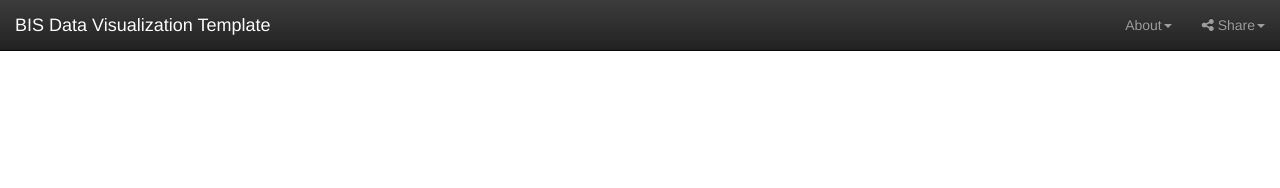
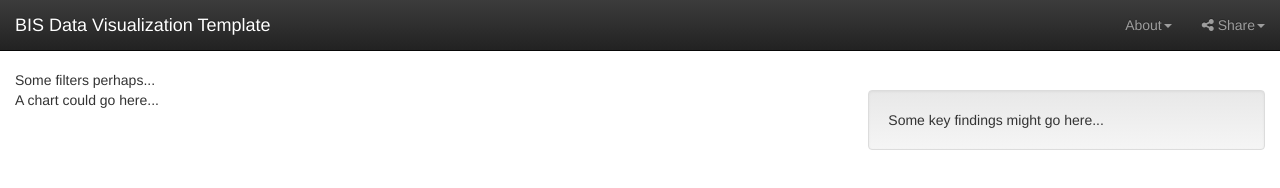
Before and after one commit to UK-BIS-Analysis/BIS_Viz_Toolkit, a website: page index.html in a window 1280 px wide. Drawn offline with Linux system fonts and the light colour scheme.

Commit message:
Some basic HTML placeholders and some basic CSS

```diff
--- a/css/general.css
+++ b/css/general.css
@@ -8,3 +8,8 @@
     and generally to all visualizations but feel free to tweak.
 
 */
+
+/* Offset the main container so that it's not hidden under the navbar */
+#mainContainer {
+  margin-top: 70px;
+}
--- a/index.html
+++ b/index.html
@@ -127,13 +127,24 @@
       @@
 
     -->
-    <div class="container-fluid">
+    <div class="container-fluid" id="mainContainer">
+      <!--
+        Please read some basics about the Bootstrap Grid System: http://getbootstrap.com/css/#grid
+        The grid system is based on 12 cols per row and different layouts can be configured based on the screen sizes.
+      -->
       <div class="row">
-        <div class="col-sm-3 col-md-2 sidebar">
-
+        <div class="col-md-12" id="filters">
+          Some filters perhaps...
         </div>
-        <div class="col-sm-9 col-sm-offset-3 col-md-10 col-md-offset-2 main">
-
+      </div>
+      <div class="row">
+        <div class="col-md-8 col-sm-12" id="chart1">
+          A chart could go here...
+        </div>
+        <div class="col-md-4 col-sm-12" id="keyFindings">
+          <div class="well">
+            Some key findings might go here...
+          </div>
         </div>
       </div>
     </div>
```
